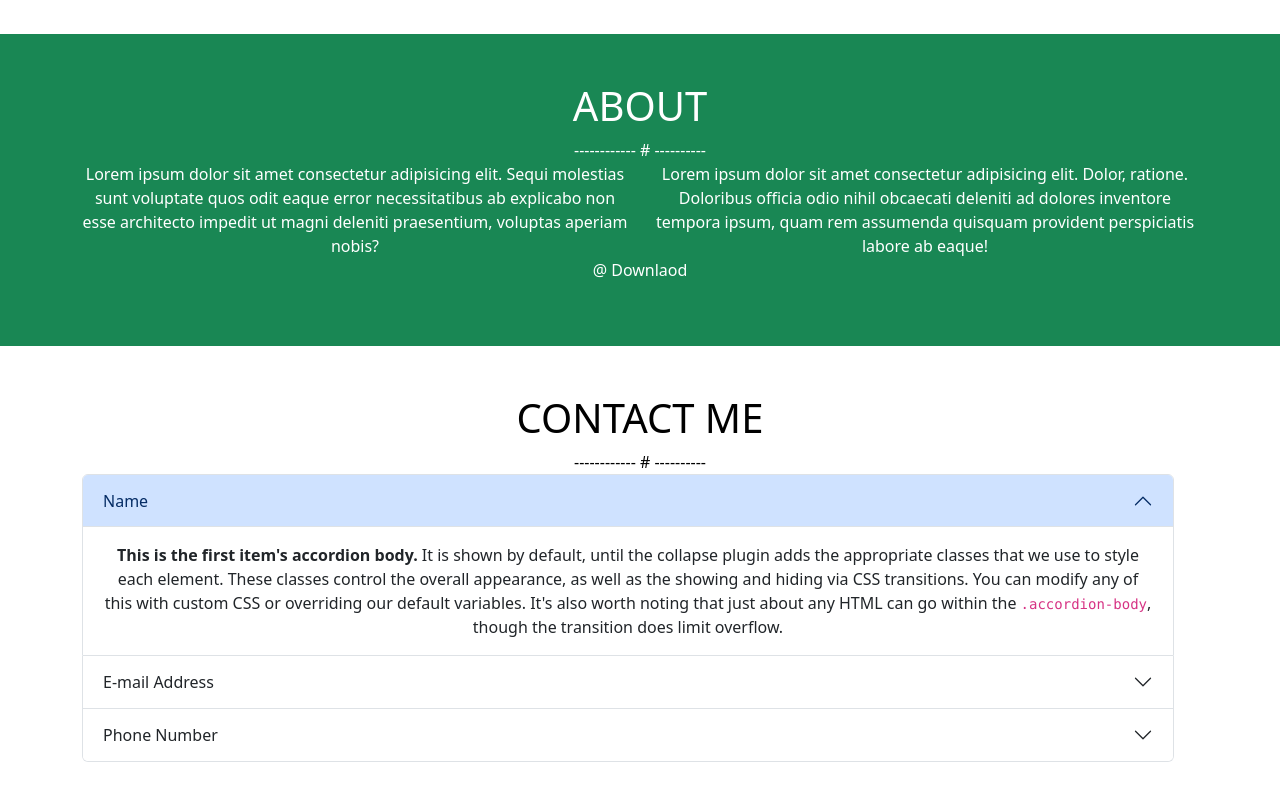
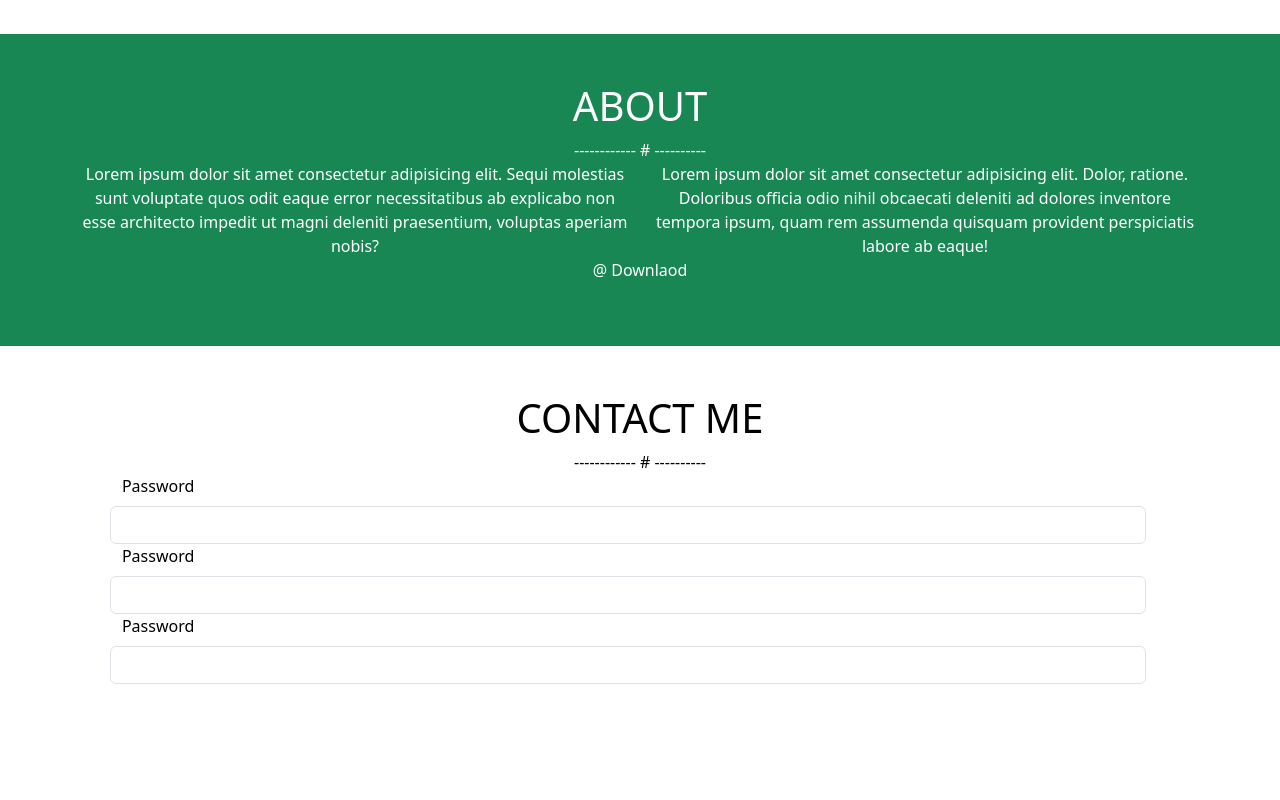
Before and after one commit to danilopiccinni/html-css-bootstrap-freelancer, a plain HTML site: page index.html in a window 1280 px wide. Shown: the part 786-1586 px from the top of the page. After the commit the page ends 1558 px from the top, so only its background shows below. Drawn offline with nearby package versions, Linux system fonts and the light colour scheme.

Commit message:
fix: section-3

```diff
--- a/index.html
+++ b/index.html
@@ -159,55 +159,33 @@
                         <span>------------ # ----------</span>
                     </div>
 
+                    <div class="row text-start">
+                        <label for="inputPassword5" class="form-label">Password</label>
+                        <input type="password" id="inputPassword5" class="form-control" aria-describedby="passwordHelpBlock">
+
+
+                        <label for="inputPassword5" class="form-label">Password</label>
+                        <input type="password" id="inputPassword5" class="form-control" aria-describedby="passwordHelpBlock">
+
+
+                        <label for="inputPassword5" class="form-label">Password</label>
+                        <input type="password" id="inputPassword5" class="form-control" aria-describedby="passwordHelpBlock">
+
+
+                    </div>
                     <div class="row">
-                        <div class="accordion" id="accordionExample">
-                            <div class="accordion-item">
-                              <h2 class="accordion-header" id="headingOne">
-                                <button class="accordion-button" type="button" data-bs-toggle="collapse" data-bs-target="#collapseOne" aria-expanded="true" aria-controls="collapseOne">
-                                  Name
-                                </button>
-                              </h2>
-                              <div id="collapseOne" class="accordion-collapse collapse show" aria-labelledby="headingOne" data-bs-parent="#accordionExample">
-                                <div class="accordion-body">
-                                  <strong>This is the first item's accordion body.</strong> It is shown by default, until the collapse plugin adds the appropriate classes that we use to style each element. These classes control the overall appearance, as well as the showing and hiding via CSS transitions. You can modify any of this with custom CSS or overriding our default variables. It's also worth noting that just about any HTML can go within the <code>.accordion-body</code>, though the transition does limit overflow.
-                                </div>
-                              </div>
-                            </div>
-                            <div class="accordion-item">
-                              <h2 class="accordion-header" id="headingTwo">
-                                <button class="accordion-button collapsed" type="button" data-bs-toggle="collapse" data-bs-target="#collapseTwo" aria-expanded="false" aria-controls="collapseTwo">
-                                  E-mail Address
-                                </button>
-                              </h2>
-                              <div id="collapseTwo" class="accordion-collapse collapse" aria-labelledby="headingTwo" data-bs-parent="#accordionExample">
-                                <div class="accordion-body">
-                                  <strong>This is the second item's accordion body.</strong> It is hidden by default, until the collapse plugin adds the appropriate classes that we use to style each element. These classes control the overall appearance, as well as the showing and hiding via CSS transitions. You can modify any of this with custom CSS or overriding our default variables. It's also worth noting that just about any HTML can go within the <code>.accordion-body</code>, though the transition does limit overflow.
-                                </div>
-                              </div>
-                            </div>
-                            <div class="accordion-item">
-                              <h2 class="accordion-header" id="headingThree">
-                                <button class="accordion-button collapsed" type="button" data-bs-toggle="collapse" data-bs-target="#collapseThree" aria-expanded="false" aria-controls="collapseThree">
-                                  Phone Number
-                                </button>
-                              </h2>
-                              <div id="collapseThree" class="accordion-collapse collapse" aria-labelledby="headingThree" data-bs-parent="#accordionExample">
-                                <div class="accordion-body">
-                                  <strong>This is the third item's accordion body.</strong> It is hidden by default, until the collapse plugin adds the appropriate classes that we use to style each element. These classes control the overall appearance, as well as the showing and hiding via CSS transitions. You can modify any of this with custom CSS or overriding our default variables. It's also worth noting that just about any HTML can go within the <code>.accordion-body</code>, though the transition does limit overflow.
-                                </div>
-                              </div>
-                            </div>
-                          </div>
+                        <a class="button-section-3" href="">send</a>
+
                     </div>
+
                 </div>
 
             </div>
         </div>
     </section>
+</main>
 
 
-
-</main>
 
 
     <script src="https://cdn.jsdelivr.net/npm/bootstrap@5.3.0-alpha1/dist/js/bootstrap.bundle.min.js" integrity="sha384-w76AqPfDkMBDXo30jS1Sgez6pr3x5MlQ1ZAGC+nuZB+EYdgRZgiwxhTBTkF7CXvN" crossorigin="anonymous"></script>
```
